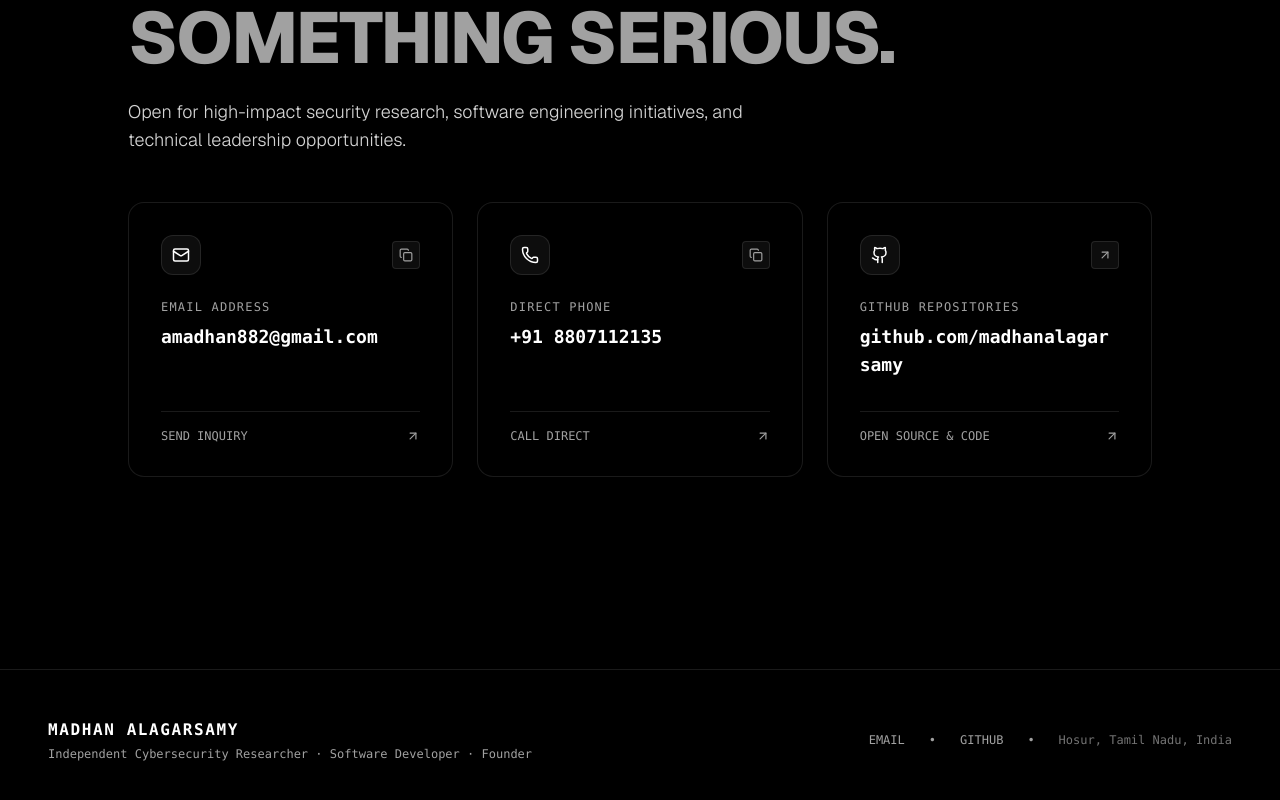
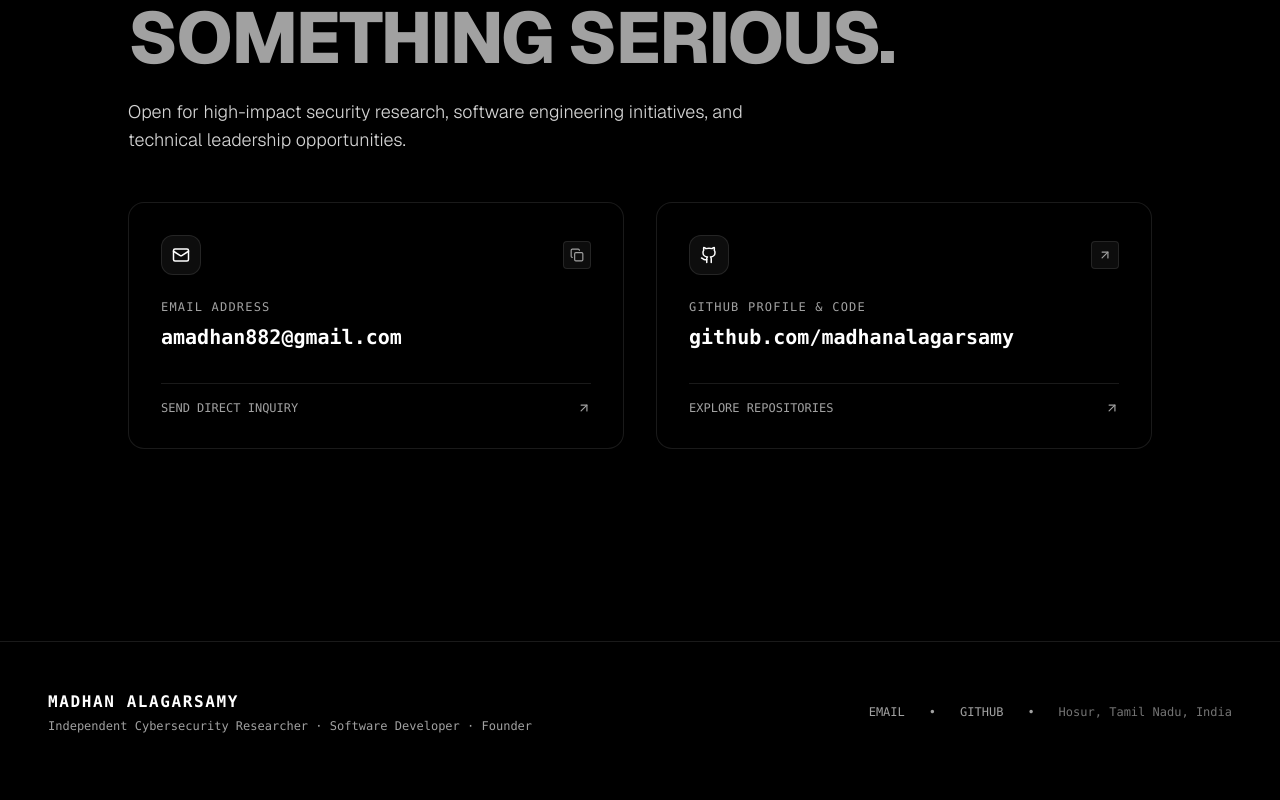
Before and after one commit to madhanalagarsamy/portfolio, a Next.js app: page / in a window 1280 px wide. Shown: the part 8173-8973 px from the top of the page. Built offline with nearby package versions, Linux system fonts and the light colour scheme.

Commit message:
Remove phone number for privacy, keep Email and GitHub

```diff
--- a/components/Contact.tsx
+++ b/components/Contact.tsx
@@ -3,7 +3,7 @@
 import { useState } from "react";
 import { motion } from "framer-motion";
 import { profileData } from "@/data/profile";
-import { Mail, Phone, Copy, Check, ArrowUpRight } from "lucide-react";
+import { Mail, Copy, Check, ArrowUpRight } from "lucide-react";
 import GithubIcon from "@/components/icons/GithubIcon";
 
 export default function Contact() {
@@ -44,13 +44,13 @@ export default function Contact() {
           </p>
         </motion.div>
 
-        {/* Contact Links Grid */}
+        {/* Contact Links Grid - Clean 2-Column Privacy Layout */}
         <motion.div
           initial={{ opacity: 0, y: 24 }}
           whileInView={{ opacity: 1, y: 0 }}
           viewport={{ once: true, margin: "-80px" }}
           transition={{ duration: 0.8, delay: 0.2 }}
-          className="grid grid-cols-1 md:grid-cols-3 gap-6 mb-16"
+          className="grid grid-cols-1 md:grid-cols-2 gap-8 mb-16"
         >
           {/* Email Card */}
           <div className="bg-black/10 border border-white/10 rounded-2xl p-6 md:p-8 backdrop-blur-xs hover:bg-black/20 hover:border-white/20 transition-all duration-300 flex flex-col justify-between group">
@@ -71,43 +71,13 @@ export default function Contact() {
               <span className="text-xs font-mono text-neutral-400 uppercase tracking-widest block mb-2">EMAIL ADDRESS</span>
               <a
                 href={`mailto:${profileData.email}`}
-                className="text-base md:text-lg font-mono font-semibold text-white hover:underline break-all"
+                className="text-lg md:text-xl font-mono font-semibold text-white hover:underline break-all"
               >
                 {profileData.email}
               </a>
             </div>
             <div className="mt-8 pt-4 border-t border-white/10 flex items-center justify-between text-xs font-mono text-neutral-400">
-              <span>SEND INQUIRY</span>
-              <ArrowUpRight size={14} className="group-hover:translate-x-0.5 group-hover:-translate-y-0.5 transition-transform" />
-            </div>
-          </div>
-
-          {/* Phone Card */}
-          <div className="bg-black/10 border border-white/10 rounded-2xl p-6 md:p-8 backdrop-blur-xs hover:bg-black/20 hover:border-white/20 transition-all duration-300 flex flex-col justify-between group">
-            <div>
-              <div className="flex items-center justify-between mb-6">
-                <span className="w-10 h-10 rounded-xl bg-white/[0.05] border border-white/10 flex items-center justify-center text-white">
-                  <Phone size={18} />
-                </span>
-                <button
-                  type="button"
-                  onClick={() => copyToClipboard(profileData.phone, "phone")}
-                  className="text-xs font-mono text-neutral-400 hover:text-white p-1.5 rounded bg-white/5 border border-white/10 transition-colors"
-                  aria-label="Copy Phone Number"
-                >
-                  {copied === "phone" ? <Check size={14} className="text-emerald-400" /> : <Copy size={14} />}
-                </button>
-              </div>
-              <span className="text-xs font-mono text-neutral-400 uppercase tracking-widest block mb-2">DIRECT PHONE</span>
-              <a
-                href={`tel:${profileData.phone}`}
-                className="text-base md:text-lg font-mono font-semibold text-white hover:underline"
-              >
-                +91 {profileData.phone}
-              </a>
-            </div>
-            <div className="mt-8 pt-4 border-t border-white/10 flex items-center justify-between text-xs font-mono text-neutral-400">
-              <span>CALL DIRECT</span>
+              <span>SEND DIRECT INQUIRY</span>
               <ArrowUpRight size={14} className="group-hover:translate-x-0.5 group-hover:-translate-y-0.5 transition-transform" />
             </div>
           </div>
@@ -129,18 +99,18 @@ export default function Contact() {
                   <ArrowUpRight size={14} />
                 </a>
               </div>
-              <span className="text-xs font-mono text-neutral-400 uppercase tracking-widest block mb-2">GITHUB REPOSITORIES</span>
+              <span className="text-xs font-mono text-neutral-400 uppercase tracking-widest block mb-2">GITHUB PROFILE & CODE</span>
               <a
                 href={profileData.github}
                 target="_blank"
                 rel="noopener noreferrer"
-                className="text-base md:text-lg font-mono font-semibold text-white hover:underline break-all"
+                className="text-lg md:text-xl font-mono font-semibold text-white hover:underline break-all"
               >
                 {profileData.githubDisplay}
               </a>
             </div>
             <div className="mt-8 pt-4 border-t border-white/10 flex items-center justify-between text-xs font-mono text-neutral-400">
-              <span>OPEN SOURCE & CODE</span>
+              <span>EXPLORE REPOSITORIES</span>
               <ArrowUpRight size={14} className="group-hover:translate-x-0.5 group-hover:-translate-y-0.5 transition-transform" />
             </div>
           </div>
--- a/data/profile.ts
+++ b/data/profile.ts
@@ -11,7 +11,6 @@ export const profileData = {
   founderOf: "Net Corporation",
   location: "Hosur, Tamil Nadu, India",
   email: "amadhan882@gmail.com",
-  phone: "8807112135",
   github: "https://github.com/madhanalagarsamy",
   githubDisplay: "github.com/madhanalagarsamy",
   githubUsername: "madhanalagarsamy",
```
